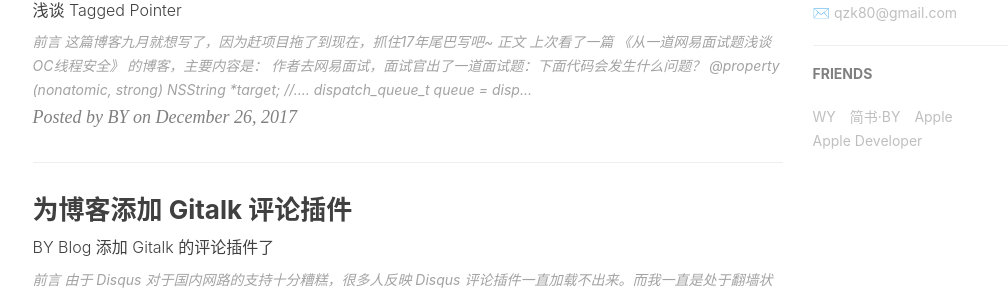
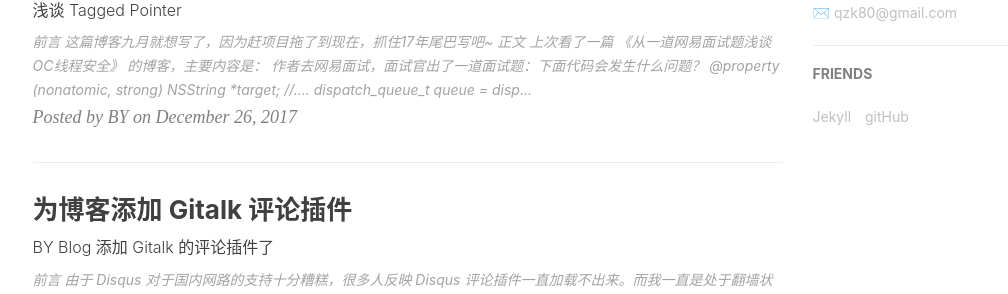
Before and after one commit to zakun/blog, a Jekyll site: the page built from index.html, in a window 1280 px wide and 900 px high, scrolled down 1049 px. Shown: the part 152-446 px from the top of the window, without its empty margins (135-1143 px from the left). Built offline with Jekyll 4.4.1, drawn with Linux system fonts in a browser that asks for light colours; nearby versions of some CDN libraries; the list of posts is cut into pages by our own code; comment, search, counter and statistics services are not loaded.

Commit message:
mod friend

```diff
--- a/_config.yml
+++ b/_config.yml
@@ -99,16 +99,10 @@ service-worker: true
 # Friends
 friends: [
     {
-        title: "WY",
-        href: "http://zhengwuyang.com"
+        title: "Jekyll",
+        href: "https://jekyllrb.com/docs/structure"
     },{
-        title: "简书·BY",
-        href: "http://www.jianshu.com/u/e71990ada2fd"
-    },{
-        title: "Apple",
-        href: "https://apple.com"
-    },{
-        title: "Apple Developer",
-        href: "https://developer.apple.com/"
+        title: "gitHub",
+        href: "https://github.com/zakun"
     }
 ]
```
